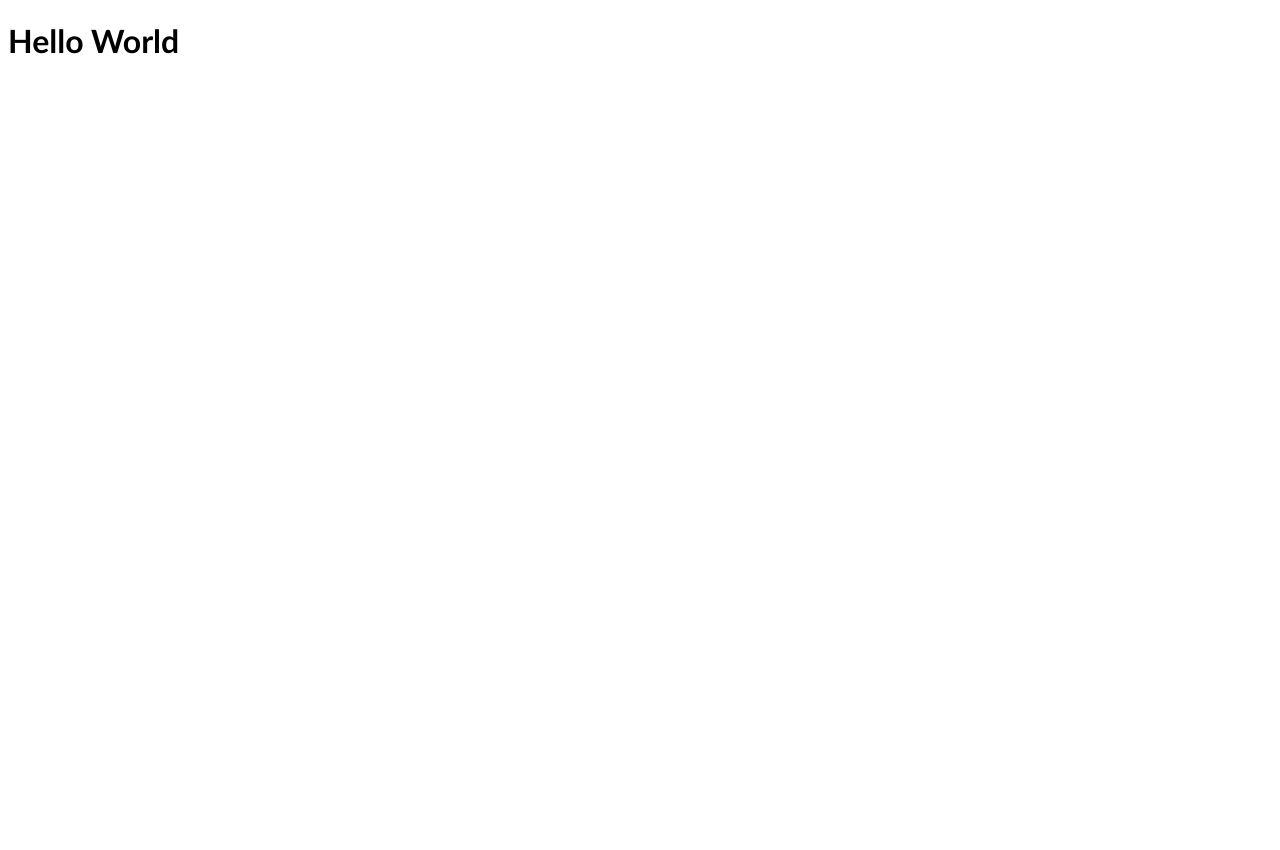
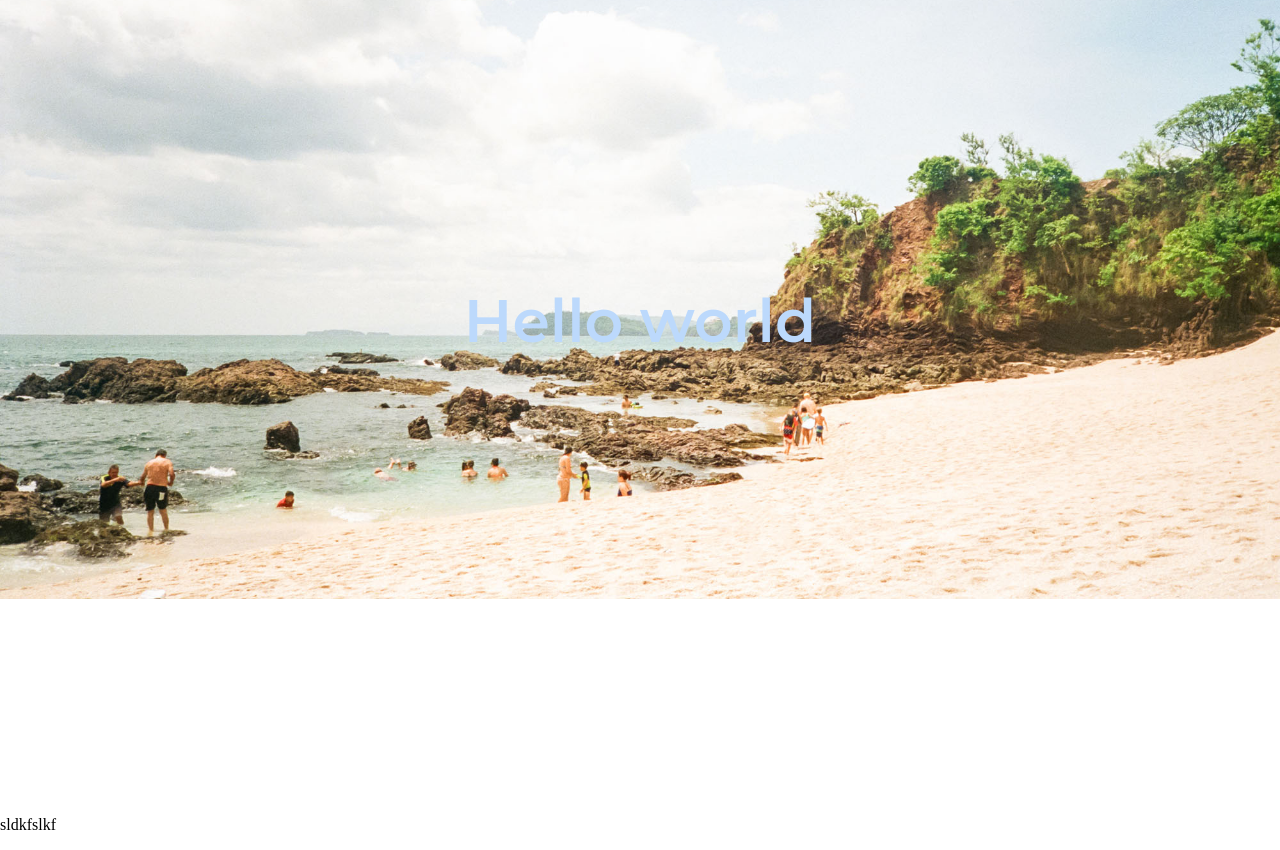
Before and after one commit to PeyHunter/Codeacademy-styleguide, a plain HTML site: page index.html in a window 1280 px wide. Before the commit the page ends 800 px from the top, so only its background shows below. Drawn offline with Linux system fonts and the light colour scheme.

Commit message:
Created background Image

```diff
--- a/index.html
+++ b/index.html
@@ -4,14 +4,24 @@
     <meta charset="UTF-8" />
     <meta http-equiv="X-UA-Compatible" content="IE=edge" />
     <meta name="viewport" content="width=device-width, initial-scale=1.0" />
+    <link rel="preconnect" href="https://fonts.googleapis.com" />
+    <link rel="preconnect" href="https://fonts.gstatic.com" crossorigin />
+    <link
+      href="https://fonts.googleapis.com/css2?family=Montserrat:ital,wght@0,400;0,600;1,500&display=swap"
+      rel="stylesheet"
+    />
     <link rel="stylesheet" href="styles.css" />
     <title>Document</title>
   </head>
   <body>
-    <head>
-      <h1>Hello World</h1>
-    </head>
-    <main></main>
-    <section></section>
+    <div class="background-image">
+      <h1>Hello world</h1>
+    </div>
+    <div class="container">
+      <main>
+        <p>sldkfslkf</p>
+      </main>
+      <section class="colors"></section>
+    </div>
   </body>
 </html>
--- a/styles.css
+++ b/styles.css
@@ -1,4 +1,25 @@
-h1 {
-    font-family: 'Gill Sans', 'Gill Sans MT', Calibri, 'Trebuchet MS', sans-serif;
+body {
+    margin: 0;
+    padding: 0;
+}
+
+.background-image h1 {
+    font-family: 'Montserrat', sans-serif;
+    text-align: center;
+    color: rgb(188, 217, 252);
+    font-size: 60px;
+    margin: 0;
+    position: absolute;
+    top: 40%;
+    left: 50%;
+    transform: translate(-50%, -50%);
 
 }
+
+.background-image {
+    background-image: url(./content/000012370007.jpg);
+    background-repeat: no-repeat;
+    background-position: 0px -250px;
+    background-size: cover;
+    height: 100vh;
+}
```
Also changed, not shown: content/000012370007.jpg (added).
